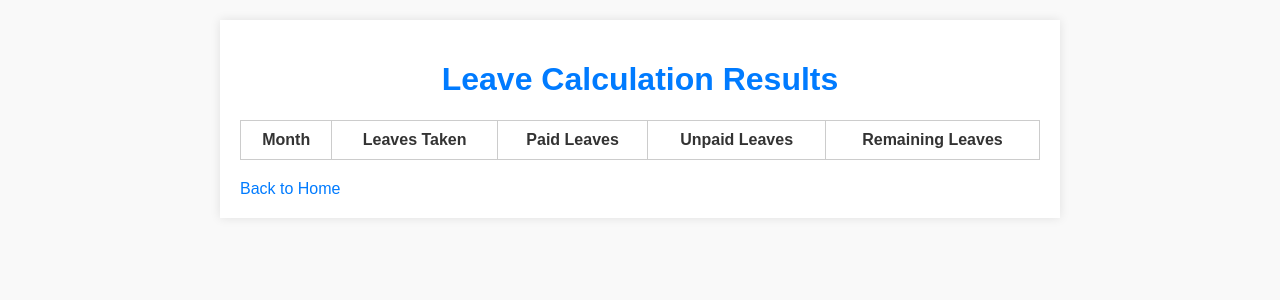
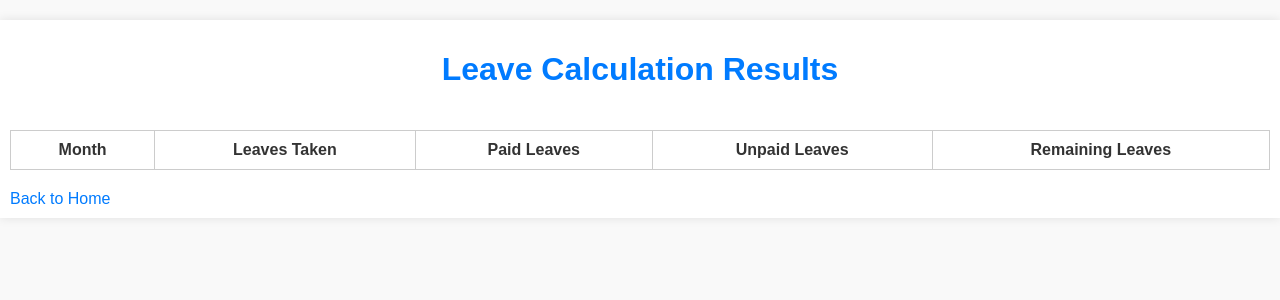
Before and after one commit to rushity/rushit1cl, a Flask app: template templates/result.html in a window 1280 px wide. Shown: the top 300 px of the page. Run offline with Flask 3, Linux system fonts and the light colour scheme; the template is opened without the code that fills it, so the values that code supplies are empty.

Commit message:
Update result.html

```diff
--- a/templates/result.html
+++ b/templates/result.html
@@ -5,10 +5,68 @@
     <meta name="viewport" content="width=device-width, initial-scale=1.0">
     <title>Leave Calculation Results</title>
     <link rel="stylesheet" href="{{ url_for('static', filename='css/styles.css') }}">
+    <style>body {
+        font-family: Arial, sans-serif;
+        margin: 0;
+        padding: 0;
+        background-color: #f9f9f9;
+        color: #333;
+    }
+
+    .container {
+        max-width: 100%;
+        padding: 10px;
+        box-sizing: border-box;
+    }
+
+    h1 {
+        text-align: center;
+        color: #007BFF;
+    }
+
+    .table-responsive {
+        width: 100%;
+        overflow-x: auto; /* Allow horizontal scrolling */
+    }
+
+    table {
+        width: 100%;
+        border-collapse: collapse;
+        min-width: 600px; /* Ensure table is wider than the viewport on small screens */
+    }
+
+    table, th, td {
+        border: 1px solid #ccc;
+    }
+
+    th, td {
+        padding: 10px;
+        text-align: center;
+        white-space: nowrap; /* Prevent text from wrapping */
+    }
+
+    a {
+        display: inline-block;
+        margin-top: 20px;
+        text-decoration: none;
+        color: #007BFF;
+    }
+
+    /* Media query for mobile devices */
+    @media (max-width: 600px) {
+        .container {
+            padding: 5px;
+        }
+
+        th, td {
+            padding: 5px;
+        }
+    }</style>
 </head>
 <body>
     <div class="container">
         <h1>Leave Calculation Results</h1>
+        <div class="table-responsive">
             <table>
                 <thead>
                     <tr>
@@ -31,6 +89,7 @@
                     {% endfor %}
                 </tbody>
             </table>
+        </div>
         <a href="/">Back to Home</a>
     </div>
 </body>
```
Lines whose indentation alone changed are shown as unchanged.
